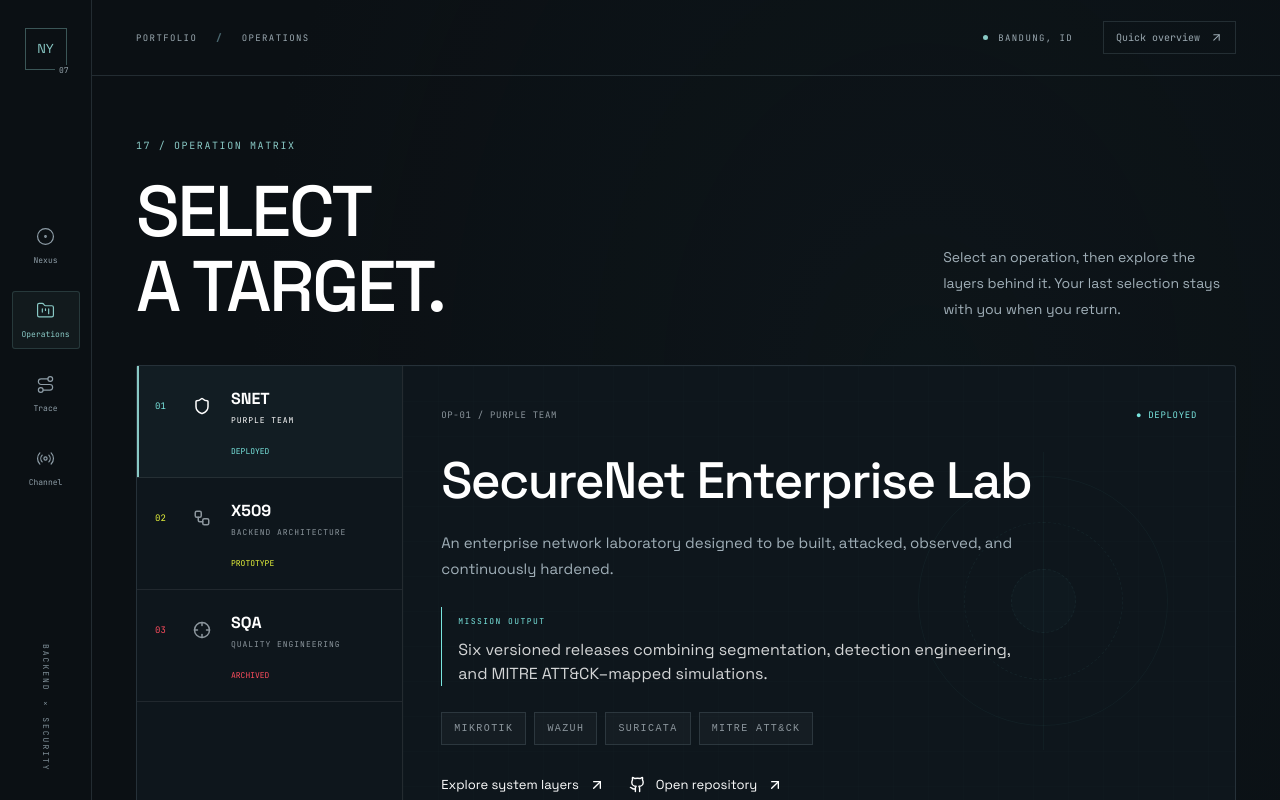
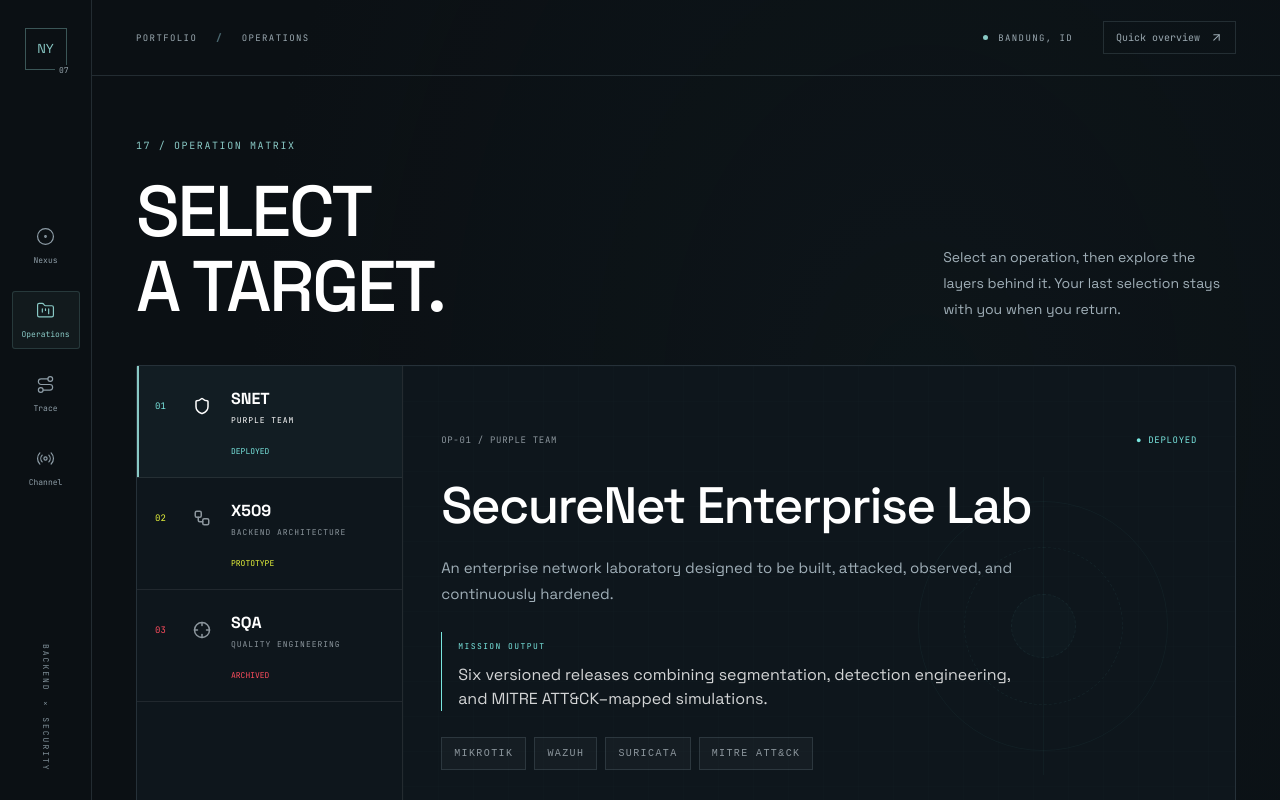
Before and after one commit to Nuryanfa/webporto-security, a React (Vite) app: page /archive in a window 1280 px wide. Shown: the top 800 px of the page. Built offline with nearby package versions, Linux system fonts and the light colour scheme.

Commit message:
Fix invisible cursor and unify panel motion with continuous crossfades

```diff
--- a/src/components/AnimatedPage.jsx
+++ b/src/components/AnimatedPage.jsx
@@ -4,10 +4,10 @@ export default function AnimatedPage({ children }) {
   const reduced = useReducedMotion();
   return (
     <motion.div
-      initial={reduced ? false : { opacity: 0, y: 6 }}
-      animate={{ opacity: 1, y: 0 }}
-      exit={{ opacity: 0 }}
-      transition={{ duration: reduced ? 0 : 0.18, ease: "easeOut" }}
+      initial={reduced ? false : { opacity: 0 }}
+      animate={{ opacity: 1 }}
+
+      transition={{ duration: reduced ? 0 : 0.24, ease: [0.22, 1, 0.36, 1] }}
     >
       {children}
     </motion.div>
--- /dev/null
+++ b/src/components/ContentTransition.jsx
@@ -0,0 +1,31 @@
+import { AnimatePresence, motion, useIsPresent } from "framer-motion";
+import useReducedMotion from "../utils/useMotionPreference";
+function Frame({ children, reduced }) {
+  const present = useIsPresent();
+  return (
+    <motion.div
+      className="content-frame"
+      aria-hidden={present ? undefined : true}
+      inert={present ? undefined : ""}
+      style={{ pointerEvents: present ? "auto" : "none" }}
+      initial={reduced ? false : { opacity: 0 }}
+      animate={{ opacity: 1 }}
+      exit={{ opacity: 0 }}
+      transition={{ duration: reduced ? 0 : 0.28, ease: [0.22, 1, 0.36, 1] }}
+    >
+      {children}
+    </motion.div>
+  );
+}
+export default function ContentTransition({ id, children, className = "" }) {
+  const reduced = useReducedMotion();
+  return (
+    <div className={`content-transition ${className}`}>
+      <AnimatePresence initial={false} mode="sync">
+        <Frame key={id} reduced={reduced}>
+          {children}
+        </Frame>
+      </AnimatePresence>
+    </div>
+  );
+}
--- /dev/null
+++ b/src/components/IdentityScene.jsx
@@ -0,0 +1,54 @@
+import { motion, useMotionValue, useSpring } from "framer-motion";
+import { ShieldCheck } from "lucide-react";
+import WorldBackdrop from "./WorldBackdrop";
+import useReducedMotion from "../utils/useMotionPreference";
+export default function IdentityScene() {
+  const reduced = useReducedMotion();
+  const x = useMotionValue(0),
+    y = useMotionValue(0);
+  const sx = useSpring(x, { stiffness: 110, damping: 24 }),
+    sy = useSpring(y, { stiffness: 110, damping: 24 });
+  const reset = () => {
+    x.set(0);
+    y.set(0);
+  };
+  const move = (e) => {
+    if (reduced || e.pointerType !== "mouse") return;
+    const r = e.currentTarget.getBoundingClientRect();
+    x.set(((e.clientX - r.left) / r.width - 0.5) * 10);
+    y.set(((e.clientY - r.top) / r.height - 0.5) * 10);
+  };
+  return (
+    <div className="identity-scene" onPointerMove={move} onPointerLeave={reset}>
+      <WorldBackdrop />
+      <div className="scene-caption">
+        <span>IDENTITY / NY—07</span>
+        <ShieldCheck size={15} />
+      </div>
+      <motion.div
+        className="identity-depth"
+        style={{ x: reduced ? 0 : sx, y: reduced ? 0 : sy }}
+      >
+        <div className="identity-rings">
+          <span className="identity-orbit orbit-outer" />
+          <span className="identity-orbit orbit-inner" />
+          <div className="identity-cross cross-h" />
+          <div className="identity-cross cross-v" />
+          <div className="identity-photo">
+            <img
+              src="/profile.webp"
+              alt="Muhamad Nur Yanfa"
+              fetchPriority="high"
+            />
+          </div>
+          <span className="orbit-point point-a" />
+          <span className="orbit-point point-b" />
+        </div>
+      </motion.div>
+      <div className="scene-foot">
+        <span>開発者 / DEVELOPER</span>
+        <span>6°55′ S · 107°36′ E</span>
+      </div>
+    </div>
+  );
+}
--- a/src/components/Layout.jsx
+++ b/src/components/Layout.jsx
@@ -1,3 +1,4 @@
+import CyberCursor from "./CyberCursor";
 import { Link, NavLink, useLocation } from "react-router-dom";
 import {
   CircleDot,
@@ -22,6 +23,7 @@ export default function Layout({ children }) {
   const active = links.find((x) => x.to === pathname);
   return (
     <div className="cyber-shell">
+      <CyberCursor />
       <a href="#main-content" className="skip-link">
         Skip to content
       </a>
--- a/src/index.css
+++ b/src/index.css
@@ -194,7 +194,7 @@
 }
 
 @media (pointer: fine) and (prefers-reduced-motion: no-preference) {
-  html, body, a, button, [data-cursor="active"] { cursor: none !important; }
+  /* Native pointer stays visible; decorative tracking is progressive enhancement. */
 }
 .cyber-cursor-dot, .cyber-cursor-ring, .cyber-click-pulse { position: fixed; left: 0; top: 0; z-index: 100; pointer-events: none; translate: -50% -50%; }
 .cyber-cursor-dot { width: 5px; height: 5px; border-radius: 50%; background: #e8f53b; box-shadow: 0 0 12px #e8f53b; }
--- a/src/pages/Archive.jsx
+++ b/src/pages/Archive.jsx
@@ -1,50 +1,154 @@
-import { useEffect } from 'react';
-import { useSearchParams } from 'react-router-dom';
-import { AnimatePresence, motion } from 'framer-motion';
-import { ArrowUpRight, Github } from 'lucide-react';
-import useReducedMotion from '../utils/useMotionPreference';
-import AnimatedPage from '../components/AnimatedPage';
-import DecodeText from '../components/DecodeText';
-import SystemExplorer from '../components/SystemExplorer';
-import { projects } from '../content/projects';
+import { useEffect } from "react";
+import { useSearchParams } from "react-router-dom";
+import ContentTransition from "../components/ContentTransition";
+import { ArrowUpRight, Github } from "lucide-react";
+import useReducedMotion from "../utils/useMotionPreference";
+import AnimatedPage from "../components/AnimatedPage";
+import DecodeText from "../components/DecodeText";
+import SystemExplorer from "../components/SystemExplorer";
+import { projects } from "../content/projects";
 
 function rememberedProject() {
-  try { return sessionStorage.getItem('ny-project') || 'SNET'; } catch { return 'SNET'; }
+  try {
+    return sessionStorage.getItem("ny-project") || "SNET";
+  } catch {
+    return "SNET";
+  }
 }
 
 export default function Archive() {
   const [params, setParams] = useSearchParams();
-  const code = params.get('project') || rememberedProject();
-  const active = projects.find(project => project.code === code) || projects[0];
+  const code = params.get("project") || rememberedProject();
+  const active =
+    projects.find((project) => project.code === code) || projects[0];
   const reduced = useReducedMotion();
-  useEffect(() => { try { sessionStorage.setItem('ny-project', active.code); } catch {} }, [active.code]);
-  const selectProject = project => setParams({ project: project.code });
-  const selectLayer = layer => setParams({ project: active.code, layer }, { replace: true });
+  useEffect(() => {
+    try {
+      sessionStorage.setItem("ny-project", active.code);
+    } catch {}
+  }, [active.code]);
+  const selectProject = (project) => setParams({ project: project.code });
+  const selectLayer = (layer) =>
+    setParams({ project: active.code, layer }, { replace: true });
   const keyboardSelect = (event, index) => {
     let next;
-    if (['ArrowRight', 'ArrowDown'].includes(event.key)) next = (index + 1) % projects.length;
-    if (['ArrowLeft', 'ArrowUp'].includes(event.key)) next = (index - 1 + projects.length) % projects.length;
-    if (event.key === 'Home') next = 0;
-    if (event.key === 'End') next = projects.length - 1;
+    if (["ArrowRight", "ArrowDown"].includes(event.key))
+      next = (index + 1) % projects.length;
+    if (["ArrowLeft", "ArrowUp"].includes(event.key))
+      next = (index - 1 + projects.length) % projects.length;
+    if (event.key === "Home") next = 0;
+    if (event.key === "End") next = projects.length - 1;
     if (next === undefined) return;
     event.preventDefault();
     selectProject(projects[next]);
     document.getElementById(`tab-${projects[next].code}`)?.focus();
   };
-  return <AnimatedPage><div className="operation-shell">
-    <header className="operation-header"><div><span className="eyebrow">17 / Operation matrix</span><h1>SELECT<br />A TARGET.</h1></div><p>Select an operation, then explore the layers behind it. Your last selection stays with you when you return.</p></header>
-    <section className="operation-console">
-      <div className="operation-selector" role="tablist" aria-label="Project selection">{projects.map((project, index) => <button id={`tab-${project.code}`} aria-controls="operation-dossier" key={project.id} role="tab" aria-selected={active.id === project.id} tabIndex={active.id === project.id ? 0 : -1} onKeyDown={event => keyboardSelect(event, index)} onClick={() => selectProject(project)} className={`operation-tab ${active.id === project.id ? 'is-active' : ''}`} style={{ '--signal': project.color }}><span className="operation-index">0{index + 1}</span><project.icon size={18} /><span><b>{project.code}</b><small>{project.type}</small></span><i>{project.status}</i></button>)}</div>
-      <div className="operation-viewport">
-        <div className="target-reticle" aria-hidden="true"><span /><span /><span /></div>
-        <AnimatePresence mode="wait" initial={false}><motion.article id="operation-dossier" role="tabpanel" aria-labelledby={`tab-${active.code}`} key={active.id} initial={reduced ? false : { opacity: 0, x: 18 }} animate={{ opacity: 1, x: 0 }} exit={{ opacity: 0 }} transition={{ duration: reduced ? 0 : .22 }} className="operation-dossier">
-          <div className="dossier-top"><span>{active.id} / {active.type}</span><span style={{ color: active.color }}>● {active.status}</span></div>
-          <h2><DecodeText text={active.title} /></h2><p className="dossier-summary">{active.summary}</p><div className="dossier-outcome"><span>MISSION OUTPUT</span><p>{active.outcome}</p></div>
-          <div className="flex flex-wrap gap-2">{active.tags.map(tag => <span className="tech-tag" key={tag}>{tag}</span>)}</div>
-          <div className="project-actions"><a href="#system-explorer-title" className="dossier-link">Explore system layers <ArrowUpRight size={16} /></a><a href={active.href} target="_blank" rel="noreferrer" className="dossier-link"><Github size={17} />{active.code === 'X509' ? 'GitHub profile' : 'Open repository'}<ArrowUpRight size={16} /></a></div>
-        </motion.article></AnimatePresence>
+  return (
+    <AnimatedPage>
+      <div className="operation-shell">
+        <header className="operation-header">
+          <div>
+            <span className="eyebrow">17 / Operation matrix</span>
+            <h1>
+              SELECT
+              <br />A TARGET.
+            </h1>
+          </div>
+          <p>
+            Select an operation, then explore the layers behind it. Your last
+            selection stays with you when you return.
+          </p>
+        </header>
+        <section className="operation-console">
+          <div
+            className="operation-selector"
+            role="tablist"
+            aria-label="Project selection"
+          >
+            {projects.map((project, index) => (
+              <button
+                id={`tab-${project.code}`}
+                aria-controls="operation-dossier"
+                key={project.id}
+                role="tab"
+                aria-selected={active.id === project.id}
+                tabIndex={active.id === project.id ? 0 : -1}
+                onKeyDown={(event) => keyboardSelect(event, index)}
+                onClick={() => selectProject(project)}
+                className={`operation-tab ${active.id === project.id ? "is-active" : ""}`}
+                style={{ "--signal": project.color }}
+              >
+                <span className="operation-index">0{index + 1}</span>
+                <project.icon size={18} />
+                <span>
+                  <b>{project.code}</b>
+                  <small>{project.type}</small>
+                </span>
+                <i>{project.status}</i>
+              </button>
+            ))}
+          </div>
+          <div className="operation-viewport">
+            <div className="target-reticle" aria-hidden="true">
+              <span />
+              <span />
+              <span />
+            </div>
+            <ContentTransition id={active.id}>
+              <article
+                id="operation-dossier"
+                role="tabpanel"
+                aria-labelledby={`tab-${active.code}`}
+                className="operation-dossier"
+              >
+                <div className="dossier-top">
+                  <span>
+                    {active.id} / {active.type}
+                  </span>
+                  <span style={{ color: active.color }}>● {active.status}</span>
+                </div>
+                <h2>
+                  <DecodeText text={active.title} />
+                </h2>
+                <p className="dossier-summary">{active.summary}</p>
+                <div className="dossier-outcome">
+                  <span>MISSION OUTPUT</span>
+                  <p>{active.outcome}</p>
+                </div>
+                <div className="flex flex-wrap gap-2">
+                  {active.tags.map((tag) => (
+                    <span className="tech-tag" key={tag}>
+                      {tag}
+                    </span>
+                  ))}
+                </div>
+                <div className="project-actions">
+                  <a href="#system-explorer-title" className="dossier-link">
+                    Explore system layers <ArrowUpRight size={16} />
+                  </a>
+                  <a
+                    href={active.href}
+                    target="_blank"
+                    rel="noreferrer"
+                    className="dossier-link"
+                  >
+                    <Github size={17} />
+                    {active.code === "X509"
+                      ? "GitHub profile"
+                      : "Open repository"}
+                    <ArrowUpRight size={16} />
+                  </a>
+                </div>
+              </article>
+            </ContentTransition>
+          </div>
+        </section>
+        <SystemExplorer
+          project={active}
+          layer={params.get("layer")}
+          onSelectLayer={selectLayer}
+        />
       </div>
-    </section>
-    <SystemExplorer project={active} layer={params.get('layer')} onSelectLayer={selectLayer} />
-  </div></AnimatedPage>;
+    </AnimatedPage>
+  );
 }
--- a/src/refinement.css
+++ b/src/refinement.css
@@ -809,3 +809,148 @@ a:focus-visible {
     transition: none !important;
   }
 }
+
+/* The native pointer never depends on the animation layer. */
+html,
+body {
+  cursor: auto;
+}
+a,
+button,
+summary,
+[role="tab"] {
+  cursor: pointer;
+}
+button:disabled {
+  cursor: not-allowed;
+}
+.pointer-follower {
+  position: fixed;
+  top: 0;
+  left: 0;
+  width: 27px;
+  height: 27px;
+  margin: -13.5px 0 0 -13.5px;
+  z-index: 120;
+  pointer-events: none;
+  border: 1px solid #89c9c57a;
+  border-radius: 50%;
+  will-change: transform;
+}
+.content-transition {
+  display: grid;
+  min-width: 0;
+  align-items: start;
+  isolation: isolate;
+}
+.content-frame {
+  grid-area: 1/1;
+  min-width: 0;
+  width: 100%;
+}
+.content-frame[aria-hidden="true"] {
+  user-select: none;
+}
+.identity-depth {
+  position: absolute;
+  inset: 0;
+  pointer-events: none;
+  will-change: transform;
+}
+.nexus-selectors {
+  isolation: isolate;
+}
+.nexus-selectors button {
+  background: transparent !important;
+  isolation: isolate;
+}
+.nexus-selectors button.selected:before {
+  display: none;
+}
+.selector-highlight {
+  position: absolute;
+  inset: 0;
+  z-index: -1;
+  background: linear-gradient(180deg, #89c9c514, #89c9c504);
+  border-top: 2px solid #89c9c5;
+  pointer-events: none;
+}
+.selector-arrow,
+.nexus-cta svg,
+.overview-shortcut svg {
+  transition: transform 0.3s cubic-bezier(0.22, 1, 0.36, 1);
+}
+.nexus-selectors button:hover .selector-arrow,
+.nexus-cta:hover svg,
+.overview-shortcut:hover svg {
+  transform: translate(2px, -2px);
+}
+.nexus-selectors button:active,
+.nexus-cta:active {
+  transform: translateY(1px);
+}
+.nexus-selectors button {
+  transition:
+    color 0.22s ease,
+    transform 0.15s ease;
+}
+.nexus-cta {
+  transition:
+    background 0.22s ease,
+    box-shadow 0.22s ease,
+    transform 0.15s ease;
+}
+.nexus-cta:hover {
+  box-shadow: 0 4px 16px #89c9c513;
+}
+.channel-panel > .content-transition {
+  height: 100%;
+}
+.channel-panel .content-frame,
+.channel-panel .channel-readout {
+  height: 100%;
+}
+.channel-readout {
+  min-height: 430px;
+}
+.trace-record {
+  min-height: 330px;
+}
+.operation-dossier {
+  min-height: 520px;
+}
+.nexus-copy .content-transition {
+  min-height: 320px;
+}
+.nexus-copy .content-frame {
+  display: flex;
+  flex-direction: column;
+  align-items: flex-start;
+}
+.nexus-copy .nexus-meta {
+  min-height: 36px;
+}
+@media (pointer: coarse), (hover: none) {
+  .pointer-follower {
+    display: none;
+  }
+}
+@media (max-width: 767px) {
+  .channel-readout {
+    min-height: 365px;
+  }
+  .trace-record {
+    min-height: 530px;
+  }
+  .nexus-copy .content-transition {
+    min-height: 330px;
+  }
+}
+@media (prefers-reduced-motion: reduce) {
+  .pointer-follower {
+    display: none;
+  }
+  .identity-depth {
+    will-change: auto;
+  }
+}
```
Also changed, not shown: src/App.jsx (+28 -16 lines), src/components/CyberCursor.jsx (+63 -28 lines), src/pages/Home.jsx (+18 -38 lines), src/pages/Network.jsx (+6 -12 lines), src/pages/Timeline.jsx (+8 -19 lines).
